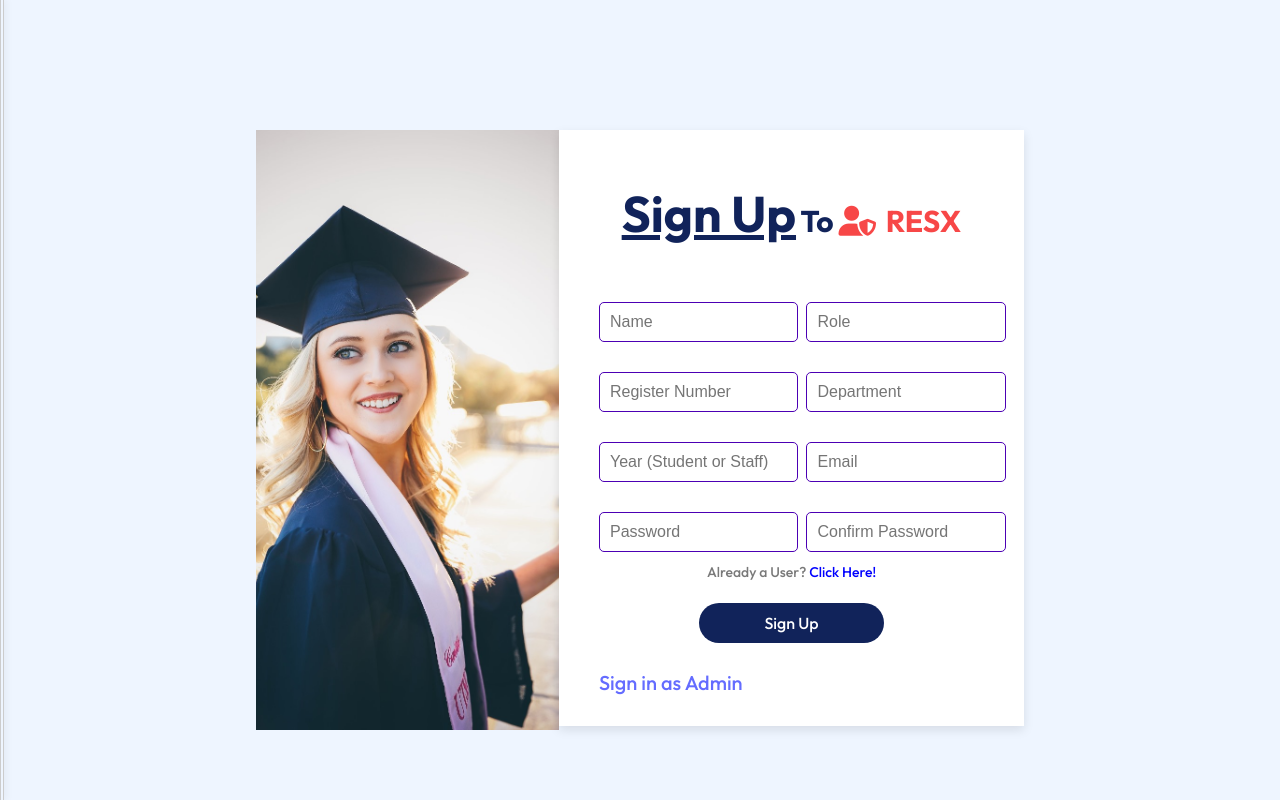
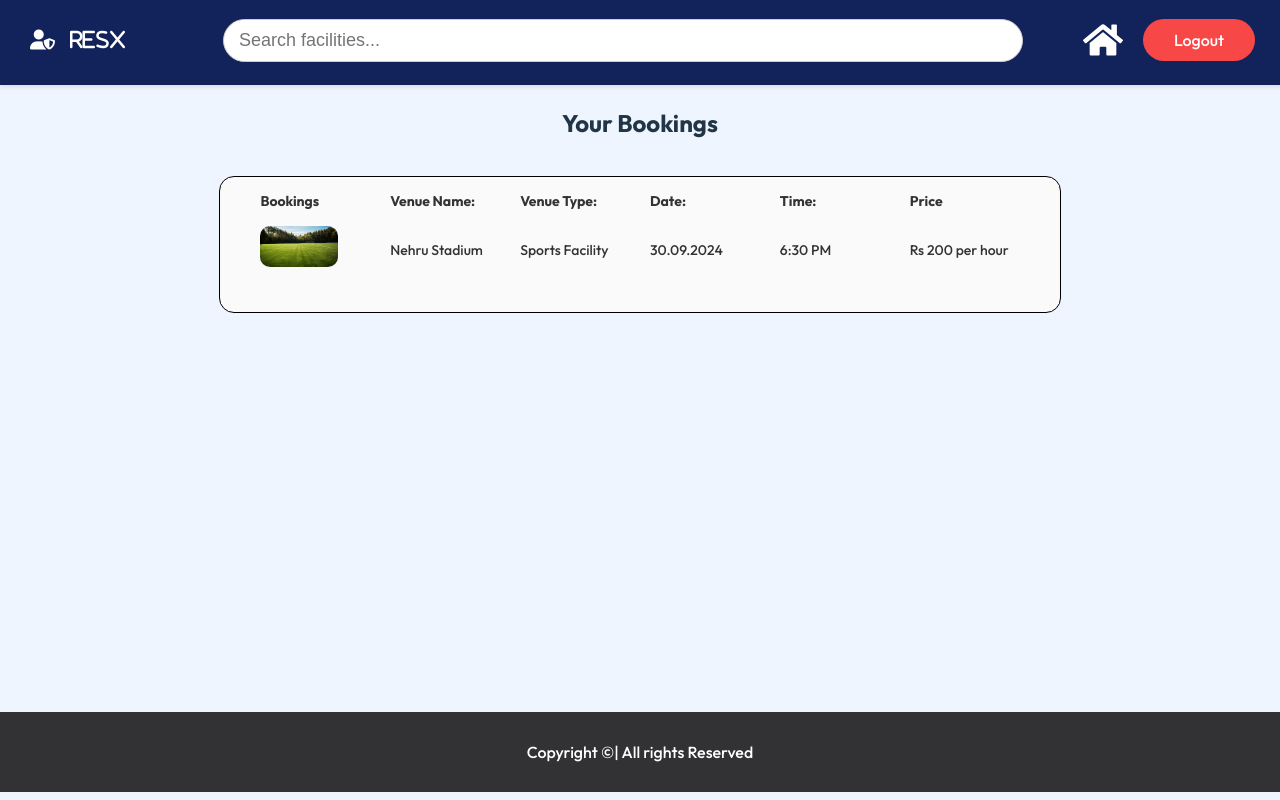
Before and after one commit to HackathonRajaLakshmi/ClgRes, a React (Vite) app in the folder frontend/: page /cart in a window 1280 px wide. Before the commit this address led to /login. Built offline with nearby package versions, Linux system fonts and the light colour scheme.

Commit message:
Added search and cart page

```diff
--- a/frontend/src/components/Cart/Cart.css
+++ b/frontend/src/components/Cart/Cart.css
@@ -1,11 +1,21 @@
 .cart-container {
     width: 100vw;
-    height: 100vh;
+    height:90vh;
     display: flex;
     justify-content: center;
     align-items: center;
     flex-direction: column;
-    margin: auto;
+  }
+
+  .user-nav-cart{
+    width: 100%;
+    display: flex;
+    justify-content: space-between;
+    padding: 10px;
+    height: 70px;
+    background: #11235A;
+    box-shadow: 0 2px 5px rgba(0, 0, 0, 0.1);
+    /* margin-top:-40px; */
   }
 
   .cart-container h2 {
@@ -15,38 +25,55 @@
   }
 
  .user-cart-card{
-    display: flex;
     background: #fafafa;
-    justify-content: space-between;
-    width: 40%;
-    padding: 15px;
+    width: 80%;
+    padding: 10px;
     height: 30%;
     border-radius: 15px;
     color: #333;
-    box-shadow: rgba(0, 0, 0, 0.1) 0px 4px 12px;
     margin-bottom: 20px;
-    border: 1px solid #eee;
+    border: 1px solid black;
     transition: transform 0.3s ease, box-shadow 0.3s ease;
-    margin-top: -10px;
+    margin-top: -20px;
+    padding-top: -10px;
     margin: auto;
  }
 
  .user-cart-detail{
+    display: grid;
+    grid-template-columns: 1fr 1fr 1fr 1fr 1fr 1fr ;
     font-size: 14px;
     margin-right: auto;
     margin-left: 20px;
     margin-top: -20px;
+    padding: 10px;
  }
 
-  .cart {
+  .cart{
     width: 80%;
-    padding: 15px;
+    padding:15px;
     height:60%;
     border-radius: 15px;
   }
 
   .cart-booking-img{
-        width:40%;
-        height: 65%;
-        border-radius: 20px;
+        width:60%;
+        height:80%;
+        border-radius: 10px;
   }
+
+  .bookings-container{
+    display: flex;
+    flex-direction: column;
+    align-items: center;
+    width: 100%;
+    height:90%;
+    margin: auto;
+  }
+
+  .home-img{
+    width: 40px;
+    height: 40px;
+    color: white;
+    cursor: pointer;
+  }
--- a/frontend/src/components/Cart/Cart.jsx
+++ b/frontend/src/components/Cart/Cart.jsx
@@ -4,45 +4,75 @@ import axios from 'axios';
 import { useAuth } from '../../AuthContext';
 import ground from "../../assets/ground1.jpg";
 import "./Cart.css";
+import { FaUserCircle,FaHome} from 'react-icons/fa';
+import Footer from "../Footer/Footer";
+
 
 const Cart = () => {
-  const { isLoggedIn } = useAuth();
-  const navigate = useNavigate();
 
-  useEffect(() => {
-    if (!isLoggedIn) {
-      navigate('/login');
-    } else {
-      const fetchCartData = async () => {
-        try {
-          const token = localStorage.getItem('token');
-          const response = await axios.get('/api/cart', {
-            headers: { Authorization: `Bearer ${token}` },
-          });
-          console.log('Cart data:', response.data);
-        } catch (error) {
-          console.error('Error fetching cart data:', error);
-        }
-      };
-      fetchCartData();
-    }
-  }, [isLoggedIn, navigate]);
+ const navigate=useNavigate();
+
+ const handleNavigate=()=>{
+  navigate('/login');
+  localStorage.removeItem('token');
+ }
+
+ const NavtoUserpage=()=>{
+    navigate('/');
+ }
 
   return (
+   <>
+   <div className="user-nav-cart">
+                <div className="user-nav-left">
+                    <i className="fas fa-user-shield" style={{color:"white",fontSize:"20px"}}><span style={{marginLeft:"15px",fontSize:"20px"}}>RESX</span> </i>
+
+                    <div className="user-search-container">
+                        <input
+                            type="search"
+                            className='user-search'
+                            placeholder="Search facilities..."
+                        />
+                    </div>
+                </div>
+                <div className="user-nav-right">
+                        <div className="user-profile">
+                        </div>
+                  <FaHome className="home-img" onClick={NavtoUserpage}/>
+                    <button onClick={handleNavigate}>
+                      Logout
+                    </button>
+                </div>
+            </div>
+
+
     <div className="cart-container">
+     <div className="bookings-container">
       <h2>Your Bookings</h2>
       <div className="cart">
         <div className="user-cart-card">
+          <div className="user-cart-detail">
+            <p><strong>Bookings</strong></p>
+            <p><strong>Venue Name:</strong></p>
+            <p><strong>Venue Type:</strong></p>
+            <p><strong>Date:</strong></p>
+            <p><strong>Time:</strong></p>
+            <p><strong>Price</strong></p>
+          </div>
+          <div className="user-cart-detail">
           <img src={ground} className="cart-booking-img" alt="Venue" />
-          <div className="user-cart-detail">
-            <p><strong>Name:</strong> Nehru Stadium</p>
-            <p><strong>Type:</strong> Sports Facility</p>
-            <p><strong>Date:</strong> 30.09.2024</p>
-            <p><strong>Time:</strong> 6:30 PM</p>
+            <p>Nehru Stadium</p>
+            <p>Sports Facility</p>
+            <p>30.09.2024</p>
+            <p>6:30 PM</p>
+            <p>Rs 200 per hour</p>
           </div>
         </div>
       </div>
+      </div>
+      <Footer/>
     </div>
+  </>
   );
 };
 
--- /dev/null
+++ b/frontend/src/components/Footer/Footer.css
@@ -0,0 +1,16 @@
+.footer{
+    width: 100%;
+    padding: 35px 12%;
+    z-index: 100;
+    height:10px;
+    display: flex;
+    align-items: center;
+    justify-content: center;
+    background-color: rgba(20, 20, 20, 0.863);
+    position: relative;
+    bottom: 13px;
+  }
+
+  .footer p{
+    color: white;
+  }
--- /dev/null
+++ b/frontend/src/components/Footer/Footer.jsx
@@ -0,0 +1,12 @@
+import React from 'react';
+import "./Footer.css"
+
+const Footer = () => {
+  return (
+    <div class="footer">
+            <p>Copyright &#169;| All rights Reserved</p>
+    </div>
+  )
+}
+
+export default Footer;
--- a/frontend/src/components/LoginSignup/LoginSignup.css
+++ b/frontend/src/components/LoginSignup/LoginSignup.css
@@ -3,14 +3,14 @@
   flex-direction: column;
   align-items: center;
   margin-bottom: 20px;
-  margin-top: 20px; /* Add some margin at the top */
+  margin-top: 20px;
 }
 
 .title {
-  font-size: 36px; /* Adjust as needed */
-  color: #11235A; /* Change to your preferred color */
-  text-align: center; /* Center the title */
-  margin-bottom: 20px; /* Space below the title */
+  font-size: 36px;
+  color: #11235A;
+  text-align: center;
+  margin-bottom: 20px;
 }
 .title-containter{
   display: flex;
@@ -25,18 +25,20 @@
   align-items: stretch;
   height: 75vh;
   width: 60%;
-  padding: 30px 20px; /* Added padding for better spacing */
-  border-radius: 15px; /* Rounded corners for a softer look */
+  padding: 30px 20px;
+  border-radius: 15px;
   overflow: hidden;
   position: absolute;
   top: 100px;
-  left: 50%; /* Centering the container horizontally */
-  transform: translateX(-50%); /* Adjust position to center it */
-  transition: box-shadow 0.3s ease, transform 0.3s ease; /* Smooth transitions */
+  left: 50%;
+  transform: translateX(-50%);
+  transition: box-shadow 0.3s ease, transform 0.3s ease;
+  cursor:pointer;
 }
+
 .simple-container:hover {
   /* box-shadow: 0 8px 30px rgba(0, 0, 0, 0.3);  */
-  transform: translateX(-50%) scale(1.05);
+  /* transform: translateX(-50%) scale(1.05);  */
 }
 
 .simple-image-section {
@@ -153,6 +155,7 @@ input {
     opacity: 1;
   }
 }
+
 body {
   margin: 0;
   display: flex;
@@ -162,3 +165,10 @@ body {
   min-height: 100vh;
   background-color: #EEF5FF;
 }
+
+@media (max-width: 1366px) and (max-height: 768px) {
+  .simple-container {
+    top: 0px;
+    height:90vh;
+  }
+}
--- a/frontend/src/components/Navbar/Navbar.css
+++ b/frontend/src/components/Navbar/Navbar.css
@@ -65,7 +65,6 @@
     margin-left: 20px;
     cursor: pointer;
     position: relative;
-    background-color: #fafafa;
     border-radius: 10px;
 }
 
--- a/frontend/src/components/Navbar/Navbar.jsx
+++ b/frontend/src/components/Navbar/Navbar.jsx
@@ -6,11 +6,12 @@ import { useNavigate } from 'react-router-dom';
 import { useAuth } from '../../AuthContext';
 import bag from "../../assets/bag_icon.png";
 
-const Navbar = () => {
+const Navbar = ({ onSearch }) => {
     const [showPopup, setShowPopup] = useState(false);
     const { isLoggedIn, setIsLoggedIn } = useAuth();
     const navigate = useNavigate();
     const [isDropdownOpen, setIsDropdownOpen] = useState(false);
+    const [searchTerm, setSearchTerm] = useState('');
 
     useEffect(() => {
         const token = localStorage.getItem('token');
@@ -39,39 +40,50 @@ const Navbar = () => {
         }
     };
 
+    const handleSearchChange = (e) => {
+        const value = e.target.value;
+        setSearchTerm(value);
+        onSearch(value);
+    };
+
     return (
         <div>
             <div className="user-nav">
                 <div className="user-nav-left">
-
-                <i class="fas fa-user-shield" style={{color:"white",fontSize:"20px"}}><span style={{marginLeft:"15px",fontSize:"20px"}}>RESX</span> </i>
+                    <i className="fas fa-user-shield" style={{color:"white",fontSize:"20px"}}><span style={{marginLeft:"15px",fontSize:"20px"}}>RESX</span> </i>
 
                     <div className="user-search-container">
-                        <input type="search" className='user-search' placeholder="Search facilities..." />
+                        <input
+                            type="search"
+                            className='user-search'
+                            placeholder="Search facilities..."
+                            value={searchTerm}
+                            onChange={handleSearchChange}
+                        />
                     </div>
                 </div>
                 <div className="user-nav-right">
                     {isLoggedIn && (
                         <div className="user-profile">
-                            <FaUserCircle size={40} onClick={toggleDropdown}/>
+                            <FaUserCircle size={40} style={{color:"white"}} onClick={toggleDropdown}/>
 
                             {isDropdownOpen && (
                                 <ul className="nav-profile-dropdown">
-                                <li onClick={() => { navigate('/cart'); setIsDropdownOpen(false); }}>
-                                <img src={bag}/> Bookings
-                                </li>
+                                    <li onClick={() => { navigate('/cart'); setIsDropdownOpen(false); }}>
+                                        <img src={bag}/>Bookings
+                                    </li>
                                 </ul>
-                               )}
-
+                            )}
                         </div>
                     )}
+
                     <button onClick={handleNavigate}>
                         {isLoggedIn ? 'Logout' : 'Sign In'}
                     </button>
                 </div>
             </div>
         </div>
-    )
+    );
 }
 
-export default Navbar;
+export default Navbar;
```
Also changed, not shown: frontend/src/components/Userpage/Userpage.jsx (+17 -17 lines), frontend/src/components/AdminLogin/AdminLogin.jsx (line endings or trailing spaces).
